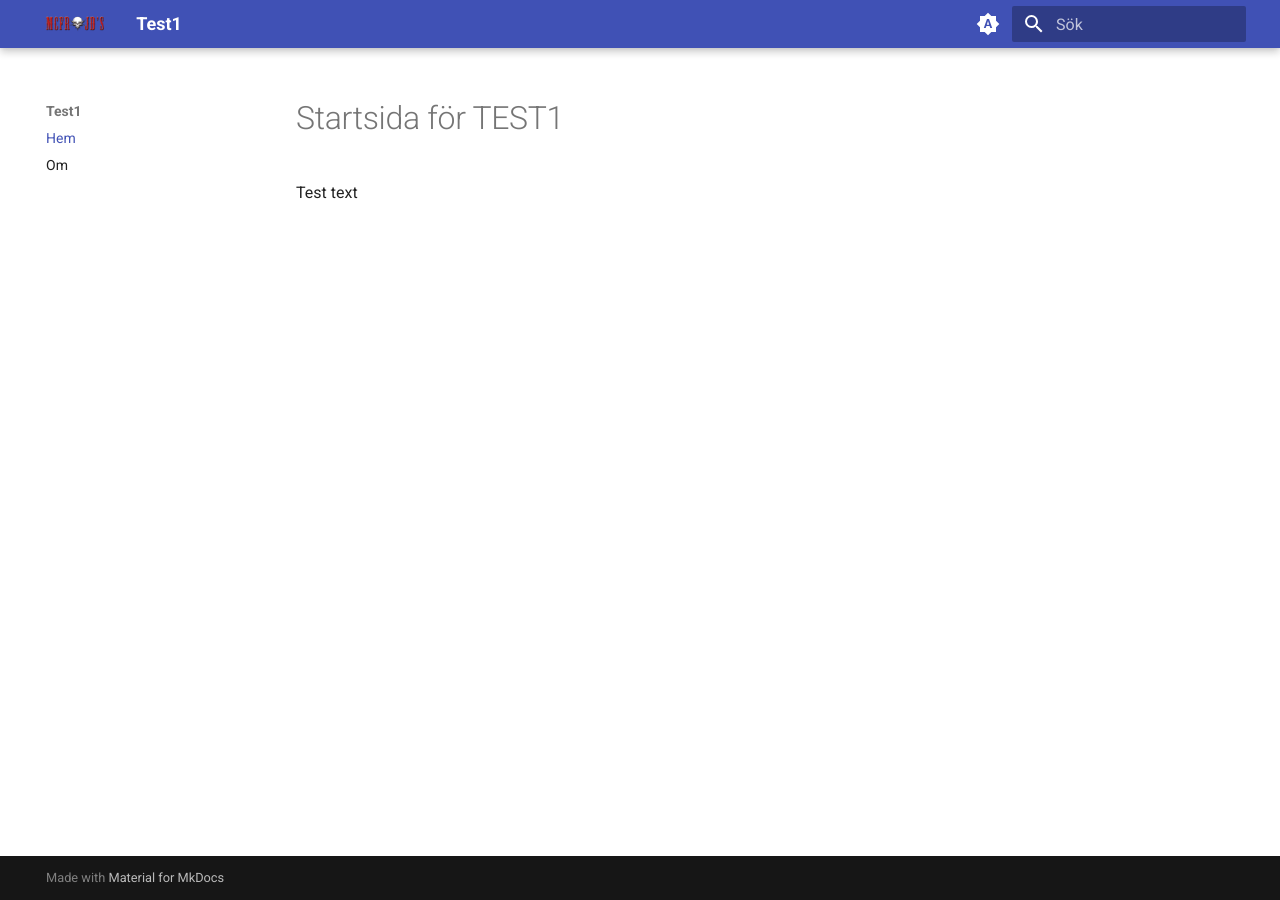
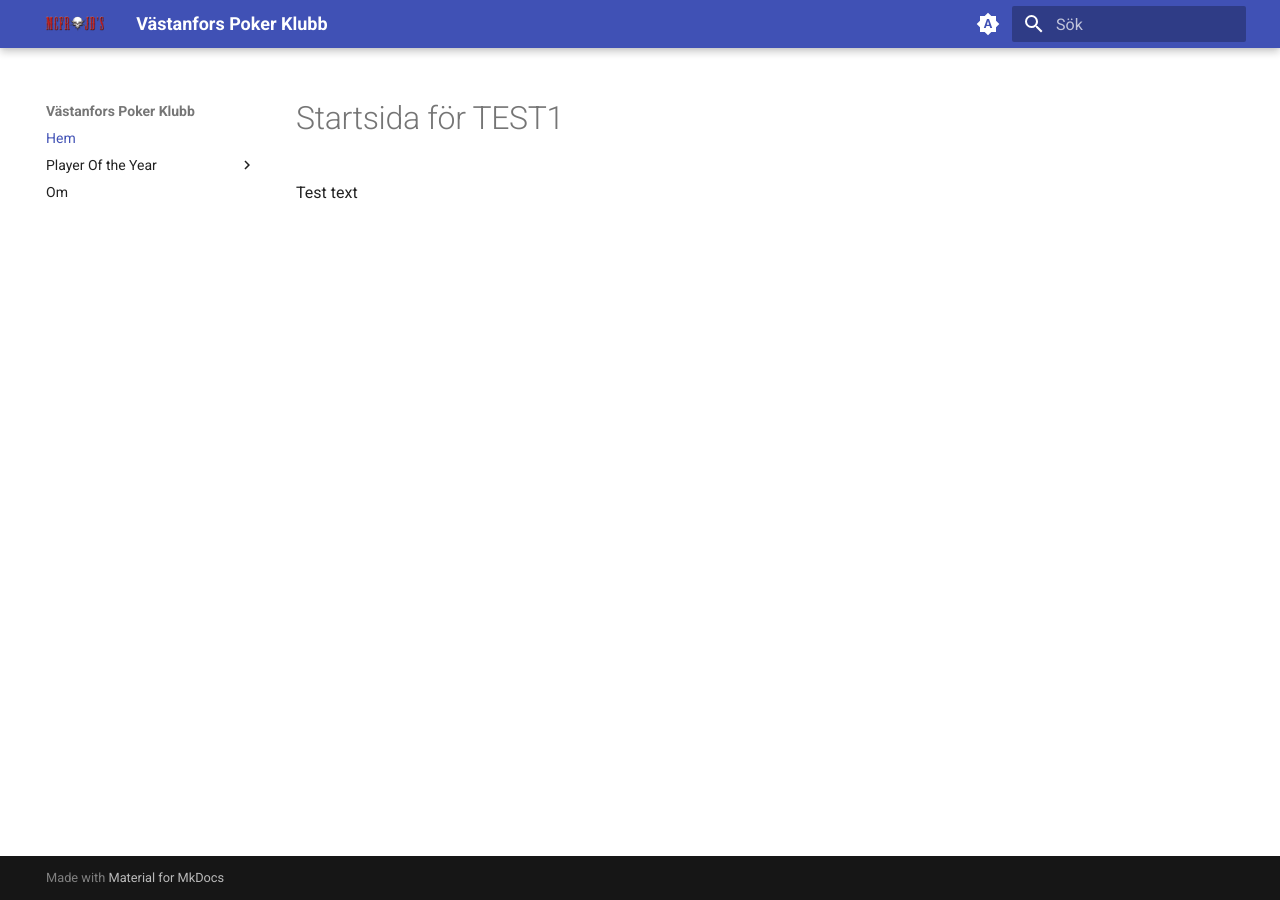
Before and after one commit to mcfrojd/test1, an MkDocs documentation site: the page built from docs/index.md, in a window 1280 px wide. Built offline with MkDocs 1.6.1 and Material for MkDocs 9.7.7, drawn with Linux system fonts in a browser that asks for light colours.

Commit message:
Added name and poy nav

```diff
--- a/mkdocs.yml
+++ b/mkdocs.yml
@@ -1,7 +1,11 @@
-site_name: Test1
+site_name: Västanfors Poker Klubb
 
 nav:
   - Hem: index.md
+  - Player Of the Year:
+    - POY 2024: poy_2024.md
+    - Januari: 2024_01.md
+    - Februari: 2024_02.md
   - Om: about.md
 
 theme:
```
